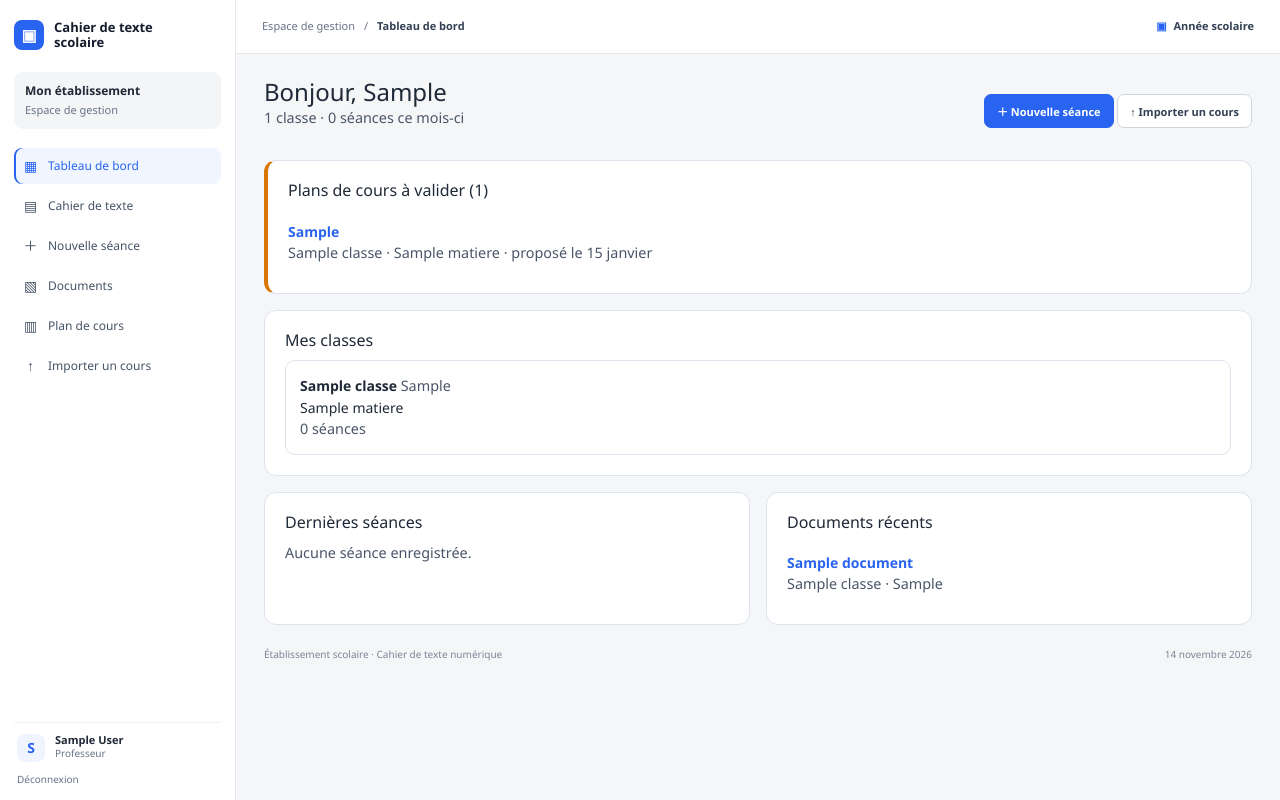
After one commit to Emmanuel26-code/cahier-texte-numerique, a Django app: page /tableau-de-bord/professeur/ in a window 1280 px wide. The commit adds this page. Run offline with Django 5.2, Linux system fonts and the light colour scheme; a user stored in the database is signed in; tables that the repository leaves empty hold one stand-in row (values such as "Sample post").

Commit message:
feat: tableaux de bord professeur et administrateur
Remplace les pages « en construction » (tâches 47 et 48). Les tableaux de
bord utilisent la mise en page commune ; un utilisateur connecté arrivant
sur / est envoyé vers son tableau de bord.

Co-Authored-By: Claude Opus 5.5 <noreply@anthropic.com>

```diff
--- a/apps/comptes/tests.py
+++ b/apps/comptes/tests.py
@@ -100,9 +100,9 @@ class RolesTests(TestCase):
 
     def test_menu_selon_le_role(self):
         self.client.force_login(self.prof)
-        self.assertContains(self.client.get("/"), "Importer un cours")
+        self.assertContains(self.client.get("/", follow=True), "Importer un cours")
         self.client.force_login(self.eleve)
-        self.assertNotContains(self.client.get("/"), "Importer un cours")
+        self.assertNotContains(self.client.get("/", follow=True), "Importer un cours")
 
 
 class GestionUtilisateursTests(TestCase):
--- a/apps/tableau_de_bord/templates/tableau_de_bord/base.html
+++ b/apps/tableau_de_bord/templates/tableau_de_bord/base.html
@@ -1,33 +1,31 @@
-<!doctype html>
-<html lang="fr">
-<head>
-<meta charset="utf-8">
-<meta name="viewport" content="width=device-width, initial-scale=1">
-<title>{% block titre %}Cahier de texte numérique{% endblock %}</title>
+{% extends "base.html" %}
+{% comment %}Gabarit commun des tableaux de bord : reprend la mise en page de l'application
+(menu latéral, barre du haut) et ajoute les styles propres aux cartes.{% endcomment %}
+{% block fil_ariane %}Tableau de bord{% endblock %}
+{% block styles %}
 <style>
-  body{margin:0;font-family:system-ui,sans-serif;background:#F3F6FA;color:#14213D;line-height:1.5}
-  header.bandeau{background:#0F2A4A;color:#fff;padding:12px 24px;display:flex;flex-wrap:wrap;gap:12px;
-    justify-content:space-between;align-items:center}
-  header.bandeau a,header.bandeau button{color:#fff}
-  main{max-width:1100px;margin:0 auto;padding:32px 24px;display:flex;flex-direction:column;gap:24px}
-  h1{margin:0;font-size:1.9rem} h2{margin:0 0 12px;font-size:1.15rem}
-  .carte{background:#fff;border:1px solid #DDE3EC;border-radius:12px;padding:24px}
+  .tdb{display:flex;flex-direction:column;gap:16px}
+  .tdb h1{margin:0;font-size:1.5rem} .tdb h2{margin:0 0 10px;font-size:1rem}
+  .tdb-entete{display:flex;flex-wrap:wrap;gap:12px;justify-content:space-between;align-items:center}
+  .carte{background:#fff;border:1px solid #DDE3EC;border-radius:12px;padding:20px}
   .grille{display:flex;flex-wrap:wrap;gap:16px} .grille>*{flex:1 1 240px}
-  .devoir{border:1px solid #DDE3EC;border-radius:10px;padding:16px}
+  .devoir{border:1px solid #DDE3EC;border-radius:10px;padding:14px}
   .discret{color:#4A5568;font-size:.9rem}
   .pastille{display:inline-block;padding:2px 10px;border-radius:999px;background:#E3EDF8;color:#0F3F73;font-size:.85rem;font-weight:600}
-  ul.liste{list-style:none;margin:0;padding:0} ul.liste li{padding:12px 0;border-bottom:1px solid #EEF2F7}
+  ul.liste{list-style:none;margin:0;padding:0} ul.liste li{padding:10px 0;border-bottom:1px solid #EEF2F7}
+  ul.liste li:last-child{border-bottom:0}
+  .chiffres{display:grid;grid-template-columns:repeat(auto-fit,minmax(150px,1fr));gap:12px}
+  .chiffre{background:#fff;border:1px solid #DDE3EC;border-radius:12px;padding:16px}
+  .chiffre strong{display:block;font-size:1.7rem;line-height:1.2}
+  .alerte{border-left:4px solid #D97706}
 </style>
-</head>
-<body>
-<header class="bandeau">
-  <strong>Cahier de texte numérique</strong>
-  {% block cloche %}{% endblock %}
-  <form method="post" action="{% url 'logout' %}">{% csrf_token %}
-    <span class="discret" style="color:#C9D6E6">{{ request.user.get_full_name|default:request.user.username }}</span>
-    <button type="submit">Se déconnecter</button>
-  </form>
-</header>
-<main>{% block contenu %}{% endblock %}</main>
-</body>
-</html>
+{% endblock %}
+{% block contenu %}
+<div class="tdb">
+  <div class="tdb-entete">
+    <div>{% block entete %}{% endblock %}</div>
+    <div>{% block cloche %}{% endblock %}</div>
+  </div>
+  {% block tableau %}{% endblock %}
+</div>
+{% endblock %}
--- /dev/null
+++ b/apps/tableau_de_bord/templates/tableau_de_bord/professeur.html
@@ -0,0 +1,66 @@
+{% extends "tableau_de_bord/base.html" %}
+{% block titre %}Tableau de bord – Professeur{% endblock %}
+{% block entete %}
+  <h1>Bonjour, {{ request.user.first_name|default:request.user.username }}</h1>
+  <p class="discret">{{ affectations|length }} classe{{ affectations|length|pluralize }} · {{ nb_seances_mois }} séance{{ nb_seances_mois|pluralize }} ce mois-ci</p>
+{% endblock %}
+{% block cloche %}
+  <a class="button" href="{% url 'cahier:creer' %}">＋ Nouvelle séance</a>
+  <a class="button secondary" href="{% url 'documents:importer' %}">↑ Importer un cours</a>
+{% endblock %}
+{% block tableau %}
+{% if plans_a_valider %}
+<section class="carte alerte" aria-labelledby="titre-plans">
+  <h2 id="titre-plans">Plans de cours à valider ({{ plans_a_valider|length }})</h2>
+  <ul class="liste">
+    {% for p in plans_a_valider %}
+    <li><a href="{% url 'plans:detail' p.pk %}"><strong>{{ p.titre }}</strong></a>
+      <div class="discret">{{ p.document.affectation.classe.nom }} · {{ p.document.affectation.matiere.nom }} · proposé le {{ p.date_generation|date:"j F" }}</div></li>
+    {% endfor %}
+  </ul>
+</section>
+{% endif %}
+
+<section class="carte" aria-labelledby="titre-classes">
+  <h2 id="titre-classes">Mes classes</h2>
+  {% if affectations %}
+  <div class="grille">
+    {% for a in affectations %}
+    <article class="devoir">
+      <strong>{{ a.classe.nom }}</strong> <span class="discret">{{ a.classe.annee.libelle }}</span>
+      <div>{{ a.matiere.nom }}</div>
+      <div class="discret">{{ a.nb_seances }} séance{{ a.nb_seances|pluralize }}</div>
+    </article>
+    {% endfor %}
+  </div>
+  {% else %}
+  <p class="discret">Aucune classe ne vous est encore attribuée. Contactez l’administration.</p>
+  {% endif %}
+</section>
+
+<div class="grille">
+  <section class="carte" aria-labelledby="titre-seances">
+    <h2 id="titre-seances">Dernières séances</h2>
+    {% if seances_recentes %}
+    <ul class="liste">
+      {% for s in seances_recentes %}
+      <li><a href="{% url 'cahier:detail' s.pk %}"><strong>{{ s.titre }}</strong></a>
+        <div class="discret">{{ s.affectation.classe.nom }} · {{ s.affectation.matiere.nom }} · {{ s.date_seance|date:"j F" }}</div></li>
+      {% endfor %}
+    </ul>
+    {% else %}<p class="discret">Aucune séance enregistrée.</p>{% endif %}
+  </section>
+
+  <section class="carte" aria-labelledby="titre-documents">
+    <h2 id="titre-documents">Documents récents</h2>
+    {% if documents_recents %}
+    <ul class="liste">
+      {% for d in documents_recents %}
+      <li><a href="{% url 'documents:liste' %}?document={{ d.pk }}"><strong>{{ d.nom_original }}</strong></a>
+        <div class="discret">{{ d.affectation.classe.nom }} · {{ d.chapitre|default:"Sans chapitre" }}</div></li>
+      {% endfor %}
+    </ul>
+    {% else %}<p class="discret">Aucun document importé.</p>{% endif %}
+  </section>
+</div>
+{% endblock %}
--- a/apps/tableau_de_bord/views.py
+++ b/apps/tableau_de_bord/views.py
@@ -4,7 +4,11 @@ from django.shortcuts import redirect, render
 from apps.comptes.models import Utilisateur
 from apps.comptes.permissions import role_requis
 
-from .services import donnees_tableau_bord_eleve
+from .services import (
+    donnees_tableau_bord_administrateur,
+    donnees_tableau_bord_eleve,
+    donnees_tableau_bord_professeur,
+)
 
 
 @role_requis(Utilisateur.Role.ELEVE)
@@ -13,17 +17,16 @@ def tableau_de_bord_eleve(request):
     return render(request, "tableau_de_bord/eleve.html", donnees_tableau_bord_eleve(request.user))
 
 
-# --- Pages de remplacement (démonstration uniquement) --------------------------------
-# Les vrais tableaux de bord professeur (tâche 47) et administrateur (tâche 48) sont
-# réalisés par d'autres membres ; ces stubs servent aux tests d'accès par rôle (tâche 51).
 @role_requis(Utilisateur.Role.PROFESSEUR)
 def tableau_de_bord_professeur(request):
-    return render(request, "tableau_de_bord/en_construction.html", {"titre": "Tableau de bord professeur"})
+    """Tâche 47 : classes, séances récentes, plans IA à valider, documents."""
+    return render(request, "tableau_de_bord/professeur.html", donnees_tableau_bord_professeur(request.user))
 
 
 @role_requis(Utilisateur.Role.ADMINISTRATEUR)
 def tableau_de_bord_administrateur(request):
-    return render(request, "tableau_de_bord/en_construction.html", {"titre": "Tableau de bord administrateur"})
+    """Tâche 48 : chiffres clés de l'établissement et points d'attention."""
+    return render(request, "tableau_de_bord/administrateur.html", donnees_tableau_bord_administrateur())
 
 
 CIBLES = {
--- a/config/urls.py
+++ b/config/urls.py
@@ -1,8 +1,17 @@
-from django.conf import settings
-from django.conf.urls.static import static
 from django.contrib import admin
 from django.urls import include, path
-from django.views.generic import TemplateView
+from django.shortcuts import redirect, render
+
+# Les documents importés ne sont jamais servis par une adresse /media/ publique :
+# ils passent par documents:telecharger, qui vérifie les droits.
+
+
+def accueil(request):
+    """Page d'accueil publique ; un utilisateur connecté va directement à son tableau de bord."""
+    if request.user.is_authenticated:
+        return redirect("tableau_de_bord:accueil")
+    return render(request, "accueil.html")
+
 
 urlpatterns = [
     path("admin/", admin.site.urls),
@@ -13,7 +22,5 @@ urlpatterns = [
     path("plans/", include("apps.plans.urls")),
     path("tableau-de-bord/", include("apps.tableau_de_bord.urls")),
     path("notifications/", include("apps.notifications.urls")),
-    path("", TemplateView.as_view(template_name="accueil.html"), name="accueil"),
+    path("", accueil, name="accueil"),
 ]
-if settings.DEBUG:
-    urlpatterns += static(settings.MEDIA_URL, document_root=settings.MEDIA_ROOT)
--- a/templates/base.html
+++ b/templates/base.html
@@ -28,6 +28,16 @@
           <a href="{% url 'cahier:liste' %}" class="{% if request.resolver_match.namespace == 'cahier' and request.resolver_match.url_name != 'historique' %}active{% endif %}">
             <span class="nav-icon">▤</span> Cahier de texte
           </a>
+          {% if user.est_eleve %}
+            <a href="{% url 'notifications:liste' %}" class="{% if request.resolver_match.namespace == 'notifications' %}active{% endif %}">
+              <span class="nav-icon">◉</span> Notifications
+            </a>
+          {% endif %}
+          {% if user.est_professeur %}
+            <a href="{% url 'cahier:creer' %}" class="{% if request.resolver_match.url_name == 'creer' %}active{% endif %}">
+              <span class="nav-icon">＋</span> Nouvelle séance
+            </a>
+          {% endif %}
           {% if user.est_professeur or user.est_administrateur %}
             <a href="{% url 'documents:liste' %}" class="{% if request.resolver_match.namespace == 'documents' %}active{% endif %}">
               <span class="nav-icon">▧</span> Documents
```
Also changed, not shown: apps/tableau_de_bord/services.py (+75 -0 lines), apps/tableau_de_bord/templates/tableau_de_bord/administrateur.html (added, +52 -0 lines), apps/tableau_de_bord/templates/tableau_de_bord/eleve.html (+7 -8 lines), apps/tableau_de_bord/tests/test_roles.py (+27 -0 lines), templates/accueil.html (+9 -6 lines).
